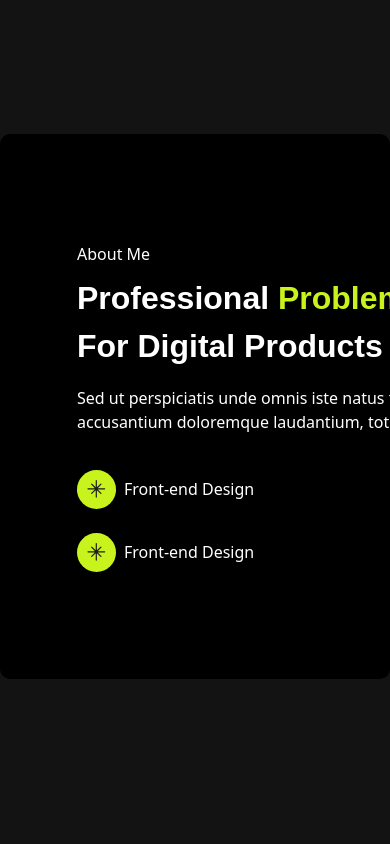
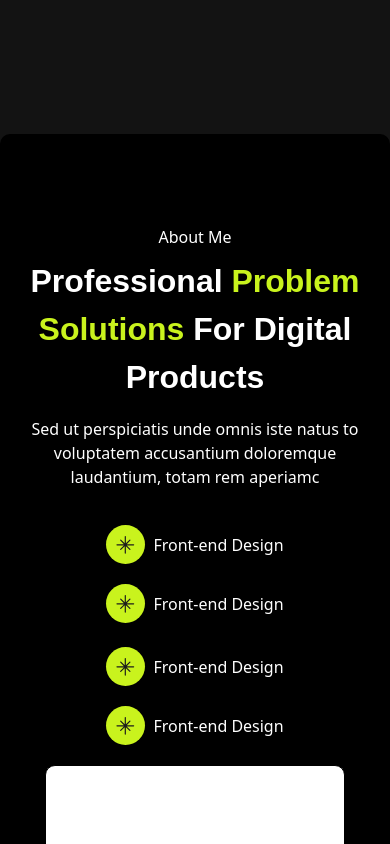
Before and after one commit to meheraj786/portfolio-with-react-tailwind, a React (Vite) app: page / in a window 390 px wide. Shown: the part 1540-2384 px from the top of the page. Built offline with nearby package versions, Linux system fonts and the light colour scheme.

Commit message:
about responsive add

```diff
--- a/src/components/about/About.jsx
+++ b/src/components/about/About.jsx
@@ -8,7 +8,7 @@ const About = () => {
   return (
     <div className="about py-[150px] bg-dark-bg">
       <Container>
-        <Flex className="bg-black px-[77px] py-[91px] rounded-[10px]">
+        <Flex className="bg-black text-center md:text-left flex-col md:flex-row px-3 md:px-[77px] py-[91px] rounded-[10px]">
           <div className="about-left md:w-[50%]">
             <p className='text-body mb-2 text-white'>About Me</p>
             <h3 className='text-white text-subheading font-bold md:w-[510px] font-primary'>Professional <span className='text-primary'>Problem Solutions </span>
@@ -17,30 +17,26 @@ const About = () => {
 voluptatem accusantium doloremque
 laudantium, totam rem aperiamc</p>
 
-<Flex className="gap-[39px] mb-6 w-[511px]">
+<Flex className="md:gap-[39px] flex-col md:flex-row gap-y-5 md:gap-y-0 mb-6 md:w-[511px]">
   <RoundedElemText className="flex-row-reverse" svg={<GoNorthStar/>}>Front-end Design</RoundedElemText>
   <RoundedElemText className="flex-row-reverse" svg={<GoNorthStar/>}>Front-end Design</RoundedElemText>
 </Flex>
-<Flex className="gap-[39px] w-[511px]">
+<Flex className="md:gap-[39px] flex-col md:flex-row gap-y-5 md:gap-y-0 md:w-[511px]">
   <RoundedElemText className="flex-row-reverse" svg={<GoNorthStar/>}>Front-end Design</RoundedElemText>
   <RoundedElemText className="flex-row-reverse" svg={<GoNorthStar/>}>Front-end Design</RoundedElemText>
 </Flex>
 
           </div>
-          <div className="about-right relative md:w-[50%]">
-            <div className="img group border border-black hover:border hover:border-primary ms-auto relative bg-white max-w-[346px] h-[363px] font-semibold  rounded-[10px]">
+          <div className="about-right mt-5 md:mt-0 relative md:w-[50%]">
+            <div className="img group border border-black hover:border hover:border-primary ms-auto relative bg-white max-w-[346px] min-w-[300px] h-[363px] font-semibold  rounded-[10px]">
               <span className='bg-white text-black
-              px-[15px] group-hover:border group-hover:border-primary py-[13px] rounded-[30px] absolute left-[-69px] bottom-[142px]'>MERN Stack Developer</span>
+              px-[15px] group-hover:border group-hover:border-primary py-[13px] rounded-[30px] absolute md:left-[-69px] left-1/2 -translate-1/2 md:-translate-0 md:bottom-[142px] bottom-[-40px]'>MERN Stack Developer</span>
               <span className='bg-white text-black
-              px-[44px] group-hover:border group-hover:border-primary py-[13px] font-semibold  rounded-[30px] absolute left-[-152px] bottom-[46px]'>Meheraj Hosen</span>
-
+              px-[44px] group-hover:border group-hover:border-primary py-[13px] font-semibold  rounded-[30px] absolute md:left-[-152px] left-1/2 -translate-1/2 md:-translate-0 bottom-[-120px] md:bottom-[46px]'>Meheraj Hosen</span>
             </div>
-            <GoNorthStar className='text-primary w-[96px] h-[95px] absolute top-0 left-0'/>
-
-
+            <GoNorthStar className='text-primary w-[96px] h-[95px] hidden md:block absolute top-0 left-0'/>
           </div>
         </Flex>
-
       </Container>
 
     </div>
```
